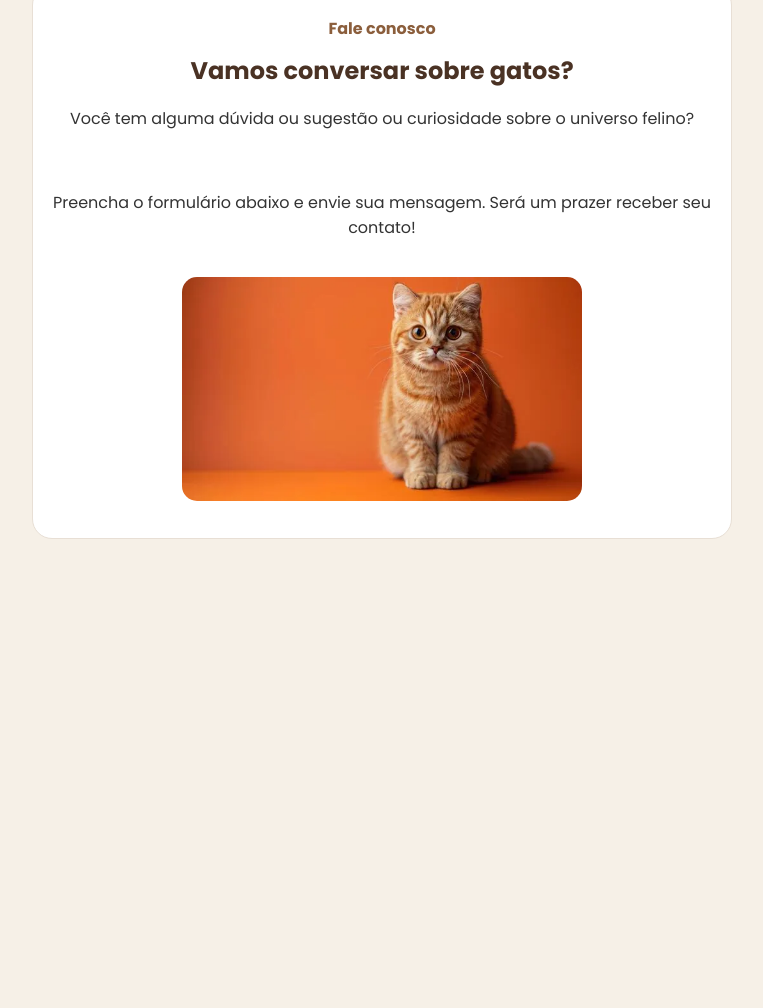
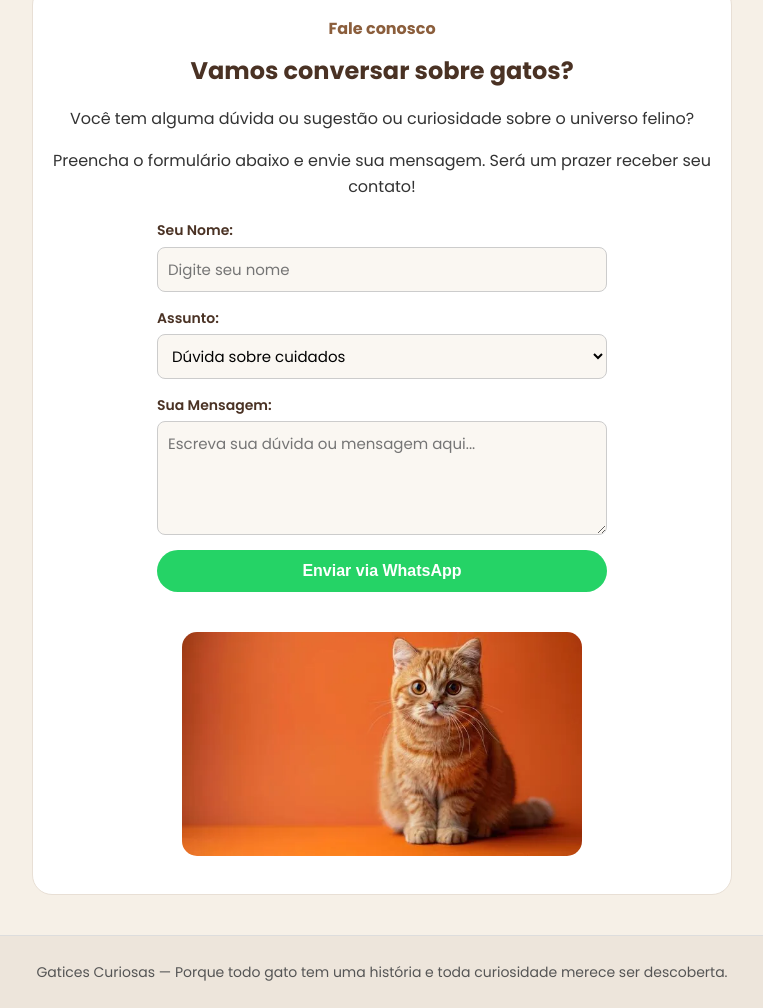
Before and after one commit to r-vilemen/gatices, a plain HTML site: page cuidados.html in a window 1280 px wide. Shown: the part 1918-2926 px from the top of the page, without its empty margins (258-1021 px from the left). Before the commit the page ends 2497 px from the top, so only its background shows below. Drawn offline with Linux system fonts and the light colour scheme.

Commit message:
add formulário

```diff
--- a/cuidados.html
+++ b/cuidados.html
@@ -105,20 +105,47 @@
         <div class="fim">
             <p><strong>Para cuidar bem, é preciso observar, compreender e agir. Afinal, cada pequena atitude faz diferença na vida do seu felino!</strong></p>
         </div>
+    </section>
 
     <section class="final">
-
         <h3>Fale conosco</h3>
         <h2>Vamos conversar sobre gatos?</h2>
-        <p>Você tem alguma dúvida ou sugestão ou curiosidade sobre o universo felino?</p><br>
+        <p>Você tem alguma dúvida ou sugestão ou curiosidade sobre o universo felino?</p>
         <p>Preencha o formulário abaixo e envie sua mensagem. Será um prazer receber seu contato!</p>
+
+        <form id="formContato" onsubmit="enviarWhatsApp(event)">
+            <div class="campo">
+                <label for="nome">Seu Nome:</label>
+                <input type="text" id="nome" name="nome" placeholder="Digite seu nome" required>
+            </div>
+
+            <div class="campo">
+                <label for="assunto">Assunto:</label>
+                <select id="assunto" name="assunto" required>
+                    <option value="Dúvida sobre cuidados">Dúvida sobre cuidados</option>
+                    <option value="Sugestão de conteúdo">Sugestão de conteúdo</option>
+                    <option value="Curiosidade felina">Curiosidade felina</option>
+                    <option value="Outro">Outro</option>
+                </select>
+            </div>
+
+            <div class="campo">
+                <label for="mensagem">Sua Mensagem:</label>
+                <textarea id="mensagem" name="mensagem" rows="4" placeholder="Escreva sua dúvida ou mensagem aqui..." required></textarea>
+            </div>
+
+            <button type="submit" class="button btn-whatsapp">
+                Enviar via WhatsApp
+            </button>
+        </form>
 
         <div>
             <img src="imagens.gatos/gato-laranja.webp" alt="Imagem de um gato laranja" width="400px">
         </div>
-
     </section>
 
-    </section>
+    <footer>Gatices Curiosas — Porque todo gato tem uma história e toda curiosidade merece ser descoberta.</footer>
+
+    <script src="script.js"></script>
 </body>
 </html>
```
Lines whose indentation alone changed are shown as unchanged.
